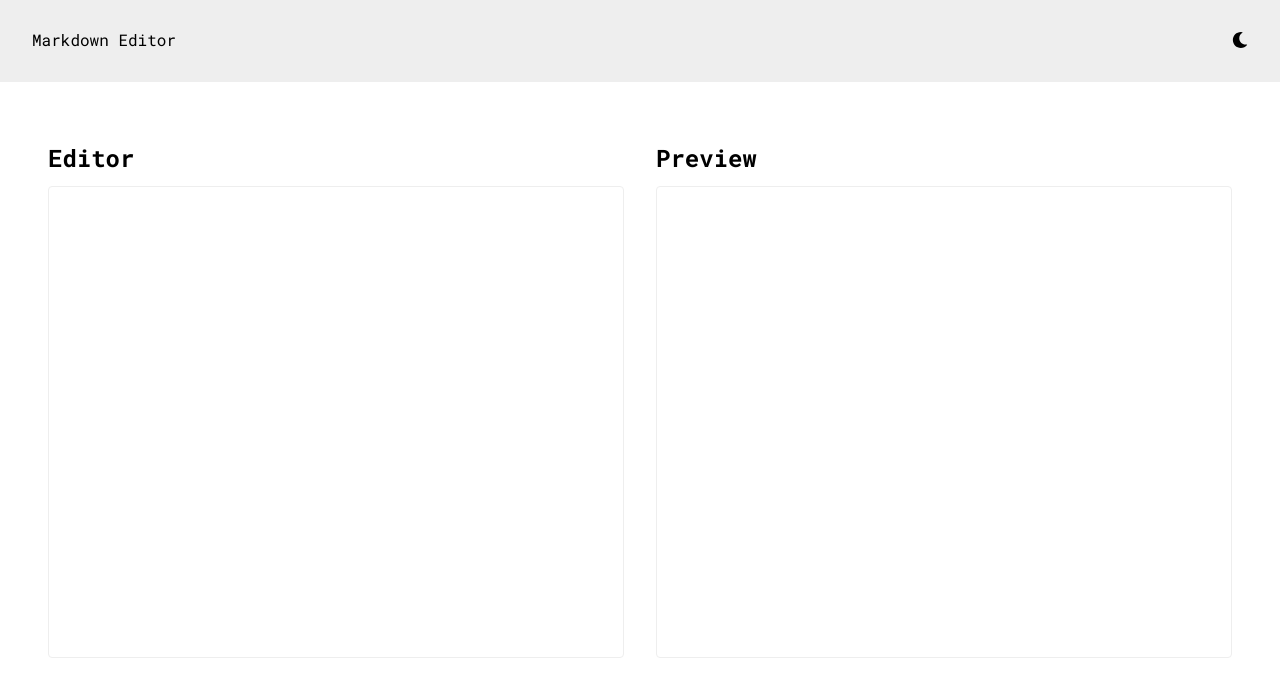
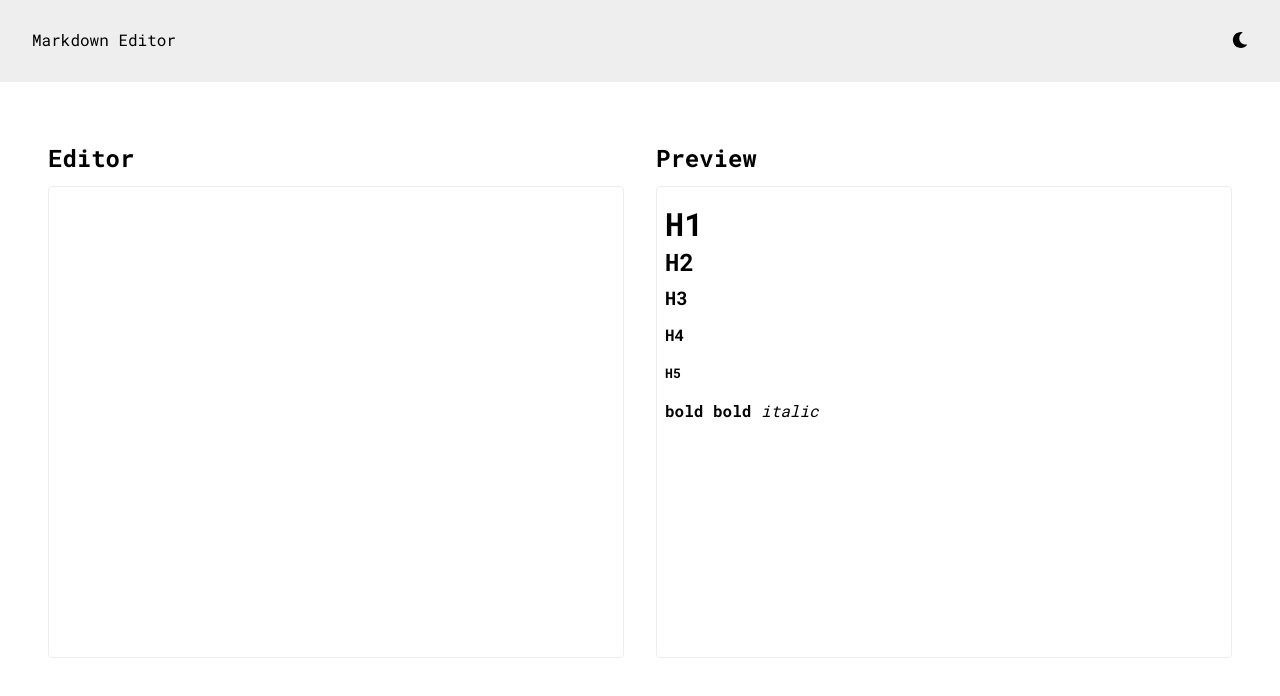
Before and after one commit to ashwamegh/react-typescript-markdown-editor, a React (Create React App) app: page / in a window 1280 px wide. Shown: the top 696 px of the page. Built offline with nearby package versions, Linux system fonts and the light colour scheme.

Commit message:
using marked package to compile the markdown data

```diff
--- a/src/components/Preview.tsx
+++ b/src/components/Preview.tsx
@@ -1,5 +1,6 @@
 import React from 'react'
 import PropTypes from 'prop-types'
+import marked from 'marked'
 
 // this comment tells babel to convert jsx to calls to a function called jsx instead of React.createElement
 /** @jsx jsx */
@@ -11,6 +12,8 @@ interface Props {
 }
 
 const Preview: React.FC<Props> = ({ markdownContent }) => {
+    const mardownFormattedContent = ( marked(markdownContent));
+
     return (
         <ColumnFlex
             id="preview"
@@ -28,7 +31,9 @@ const Preview: React.FC<Props> = ({ markdownContent }) => {
         font-size: 100%;
         line-height: inherit;
         padding: 8px;
-      `}>
+      `}
+      dangerouslySetInnerHTML={{__html: mardownFormattedContent}}
+      >
             </div>
         </ColumnFlex>
     )
```
